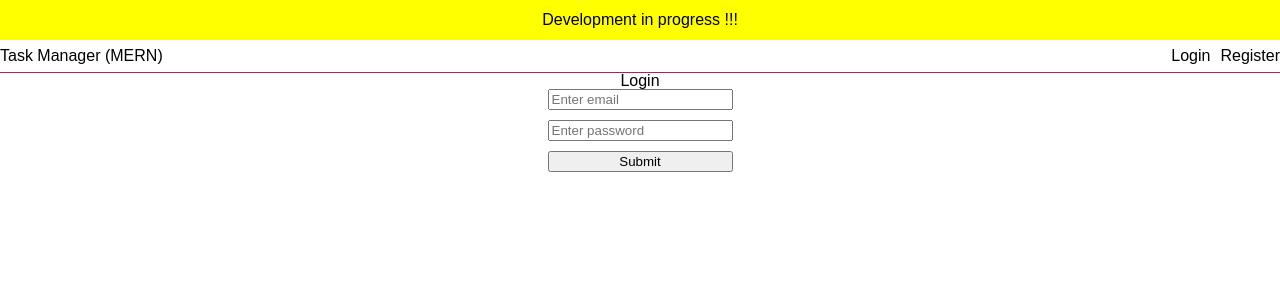
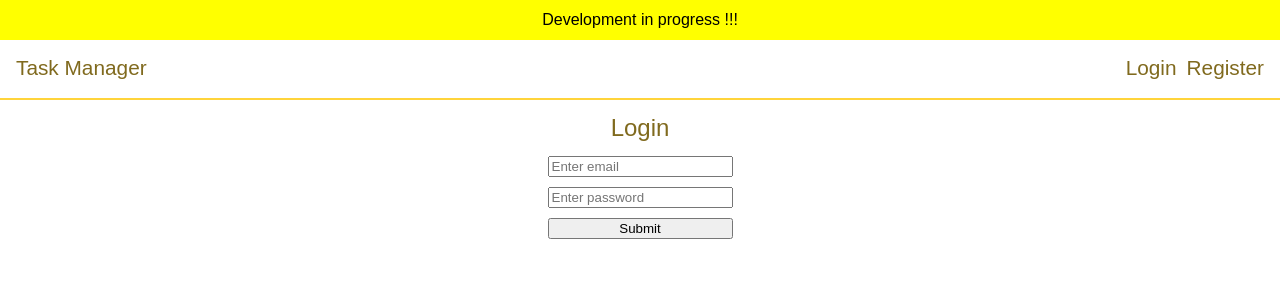
Before and after one commit to rvijaykr10/task-manager-mern-app, a React app in the folder frontend/: page /login in a window 1280 px wide. Shown: the top 300 px of the page. Built offline with nearby package versions, Linux system fonts and the light colour scheme.

Commit message:
variables added

```diff
--- a/frontend/src/App.scss
+++ b/frontend/src/App.scss
@@ -2,24 +2,4 @@
 
 .appContainer {
   font-family: $platform-font;
-  // border: 1px solid $secondary-color;
-  height: calc(100vh - 1.25rem);
-  /* Define the keyframes for the animation */
-  // @keyframes backgroundChange {
-  //   0%,
-  //   100% {
-  //     background-color: #d3d3d3; /* Light Gray */
-  //   }
-  //   33% {
-  //     background-color: #e6e6fa; /* Lavender */
-  //   }
-  //   66% {
-  //     background-color: #aec6cf; /* Light Blue */
-  //   }
-  // }
-
-  // animation-name: backgroundChange;
-  // animation-duration: 30s; /* Duration of the animation cycle */
-  // animation-timing-function: linear; /* Keep the speed consistent */
-  // animation-iteration-count: infinite; /* Repeat the animation indefinitely */
 }
--- a/frontend/src/components/Header/Header.jsx
+++ b/frontend/src/components/Header/Header.jsx
@@ -20,7 +20,6 @@ const Header = () => {
         <Link to="/">
           <h2>Task Manager</h2>
         </Link>
-        <span>&nbsp;(MERN)</span>
       </div>
       {userInfo?.name && <div>User : {userInfo?.name}</div>}
       {!isLoggedIn ? (
--- a/frontend/src/components/Header/Header.scss
+++ b/frontend/src/components/Header/Header.scss
@@ -5,22 +5,27 @@
   display: flex;
   justify-content: space-between;
   align-items: center;
-  font-size: $primary-font;
-  border-bottom: 1px solid $tertiary-color;
+  font-size: $font-one;
+  border-bottom: 2px solid $color-primary;
+
+  padding: 0.8rem 1rem;
 
   .heading {
-    display: flex;
-    align-items: center;
-
     a {
       text-decoration: none;
-      color: #000;
+      h2 {
+        font-size: $font-six;
+        display: flex;
+        align-items: center;
+        color: $color-secondary;
+      }
     }
   }
 
   .link {
+    font-size: $font-six;
     text-decoration: none;
     margin-left: 10px;
-    color: #000;
+    color: $color-secondary;
   }
 }
--- a/frontend/src/components/Home/Home.scss
+++ b/frontend/src/components/Home/Home.scss
@@ -3,4 +3,8 @@
 .home {
   display: flex;
   justify-content: center;
+
+  padding: 1rem;
+  font-size: $font-seven;
+  color: $color-secondary;
 }
--- a/frontend/src/components/Login/Login.scss
+++ b/frontend/src/components/Login/Login.scss
@@ -1,12 +1,21 @@
 @import "@styles/main.scss";
 
 .login {
+  padding: 1rem;
+
   display: flex;
   flex-direction: column;
   justify-content: center;
   align-items: center;
 
+  h2 {
+    font-size: 1.5rem;
+    color: $color-secondary;
+  }
+
   form {
+    padding: 1rem;
+
     display: flex;
     flex-direction: column;
 
--- a/frontend/src/components/Register/Register.scss
+++ b/frontend/src/components/Register/Register.scss
@@ -1,12 +1,21 @@
 @import "@styles/main.scss";
 
 .register {
+  padding: 1rem;
+
   display: flex;
   flex-direction: column;
   justify-content: center;
   align-items: center;
 
+  h2 {
+    font-size: 1.5rem;
+    color: $color-secondary;
+  }
+
   form {
+    padding: 1rem;
+
     display: flex;
     flex-direction: column;
 
--- a/frontend/src/components/Tasklist/Tasklist.scss
+++ b/frontend/src/components/Tasklist/Tasklist.scss
@@ -29,7 +29,7 @@
   .list {
     width: 70%;
     height: 80%;
-    border: 1px solid $primary-color;
+    border: 1px solid $color-primary;
     overflow: auto;
 
     ul {
@@ -44,7 +44,7 @@
         padding: 0.3rem 0.8rem;
 
         &:first-child {
-          border-bottom: 1px solid $tertiary-color;
+          border-bottom: 1px solid $color-tertiary;
           position: sticky;
           top: 0;
           background-color: #fff;
--- a/frontend/src/styles/_base.scss
+++ b/frontend/src/styles/_base.scss
@@ -1,81 +1,3 @@
-/*--- 01 TYPOGRAPHY SYSTEM
-
-- Font sizes (px)
-10 / 12 / 14 / 16 / 18 / 20 / 24 / 30 / 36 / 44 / 52 / 62 / 74 / 86 / 98
-
-- Font weights
-    Default: 400
-    Medium: 500
-    Semi-bold: 600
-    Bold: 700
-
-- Line heights
-    Default: 1
-    Small: 1.05
-    Medium: 1.2
-    Paragraph default: 1.6
-    Large: 1.8
-
-- Letter spacing
-    -0.5px
-    0.75px
-
---- 02 COLORS
-
-    - Primary: #e67e22
-    - Tints:
-        #fdf2e9
-        #fae5d3
-        #eb984e
-
-    - Shades:
-        #cf711f
-        #45260a
-
-    - Accents:
-    - Greys
-
-        #888
-        #767676 (lightest grey allowed on #fff)
-        #6f6f6f (lightest grey allowed on #fdf2e9)
-        #555
-        #333
-
---- 05 SHADOWS
-
-    0 2.4rem 4.8rem rgba(0, 0, 0, 0.075);
-
---- 06 BORDER-RADIUS
-
-    Default: 9px
-    Medium: 11px
-
---- 07 WHITESPACE
-
-    - Spacing system (px)
-        2 / 4 / 8 / 12 / 16 / 24 / 32 / 48 / 64 / 80 / 96 / 128
-*/
-// Import Google Fonts URL
-// @import url("https://fonts.googleapis.com/css2?family=Poppins:wght@100;300;500&display=swap");
-
-// Platform Font
-$platform-font: sans-serif;
-// $platform-font: "Poppins", sans-serif;
-
-// Color Variables
-$primary-color: #4424d6;
-$secondary-color: #8601af;
-$tertiary-color: #c21460;
-
-// Font Variables
-$primary-font: 1rem;
-$secondary-font: 1.5rem;
-$tertiary-font: 2rem;
-$base-font-size: 16px; // Set your base font size
-
-// Mixins/functions
-
-// example of base variables
 // body {
 //     font-family: 'Arial', sans-serif;
 //     font-size: 16px;
--- a/frontend/src/styles/_functions.scss
+++ b/frontend/src/styles/_functions.scss
@@ -1,6 +1,6 @@
 // @function calculate-rem($size) {
-//     $base-font-size: 16px;
-//     @return $size / $base-font-size * 1rem;
+//     $font-one: 16px;
+//     @return $size / $font-one * 1rem;
 // }
 
 // @function darken($color, $percentage) {
--- a/frontend/src/styles/_globals.scss
+++ b/frontend/src/styles/_globals.scss
@@ -1,7 +1,7 @@
 // global font styles, background colors, or utility classes
 // body {
 //     background-color: $background-color;
-//     color: $primary-color;
+//     color: $color-primary;
 //     font-family: $font-primary;
 // }
 
--- a/frontend/src/styles/_variables.scss
+++ b/frontend/src/styles/_variables.scss
@@ -1,13 +1,55 @@
-// examople
+// // Platform Font
+$platform-font: sans-serif;
+
 // // Color Variables
-// $primary-color: #007bff;
-// $secondary-color: #6c757d;
-// $background-color: #f8f9fa;
+// https://maketintsandshades.com/#ffd43b
+$color-primary: #ffd43b;
+$color-secondary: #806a1e;
+$color-tertiary: #332a0c;
+$color-white: #fff;
+$color-black: #000;
+
+// shades - darker
+// tints - lighter
 
 // // Font Variables
-// $font-primary: 'Arial', sans-serif;
-// $font-secondary: 'Georgia', serif;
+$font-one: 0.6rem; // 10px
+$font-two: 0.8rem; // 12px
+$font-three: 0.9rem; // 14px
+$font-four: 1rem; // 16px
+$font-five: 1.1rem; // 18px
+$font-six: 1.3rem; // 20px
+$font-seven: 1.5rem; // 24px
+$font-eight: 2rem; // 30px
+$font-nine: 3rem; // 44px
+$font-ten: 4rem; // 56px
+$font-eleven: 5rem; // 86px
+$font-twelve: 6rem; // 98px
+
+// // font-weights
+$font-medium: 500;
+$font-semi-bold: 600;
+$font-bold: 700;
 
 // // Spacing Variables
-// $spacer: 1rem;
-// $spacer-lg: 2rem;
+$space-one: 0.13rem; // 2px
+$space-two: 2rem; // 4px
+$space-three: 0.5rem; // 8px
+$space-four: 0.8rem; // 12px
+$space-five: 1rem; // 16px
+$space-six: 1.5rem; // 24px
+$space-seven: 2rem; // 32px
+$space-eight: 3rem; // 48px
+$space-nine: 4rem; // 64px
+$space-ten: 5rem; // 80px
+$space-eleven: 6rem; // 96px
+$space-twelve: 8rem; // 128px
+
+// // line heights
+$line-height-small: 1.05;
+$line-height-medium: 1.2;
+$line-height-large: 1.8;
+
+// // letter spacings
+$letter-spacing-one: -0.5px;
+$letter-spacing-two: 0.75px;
```
